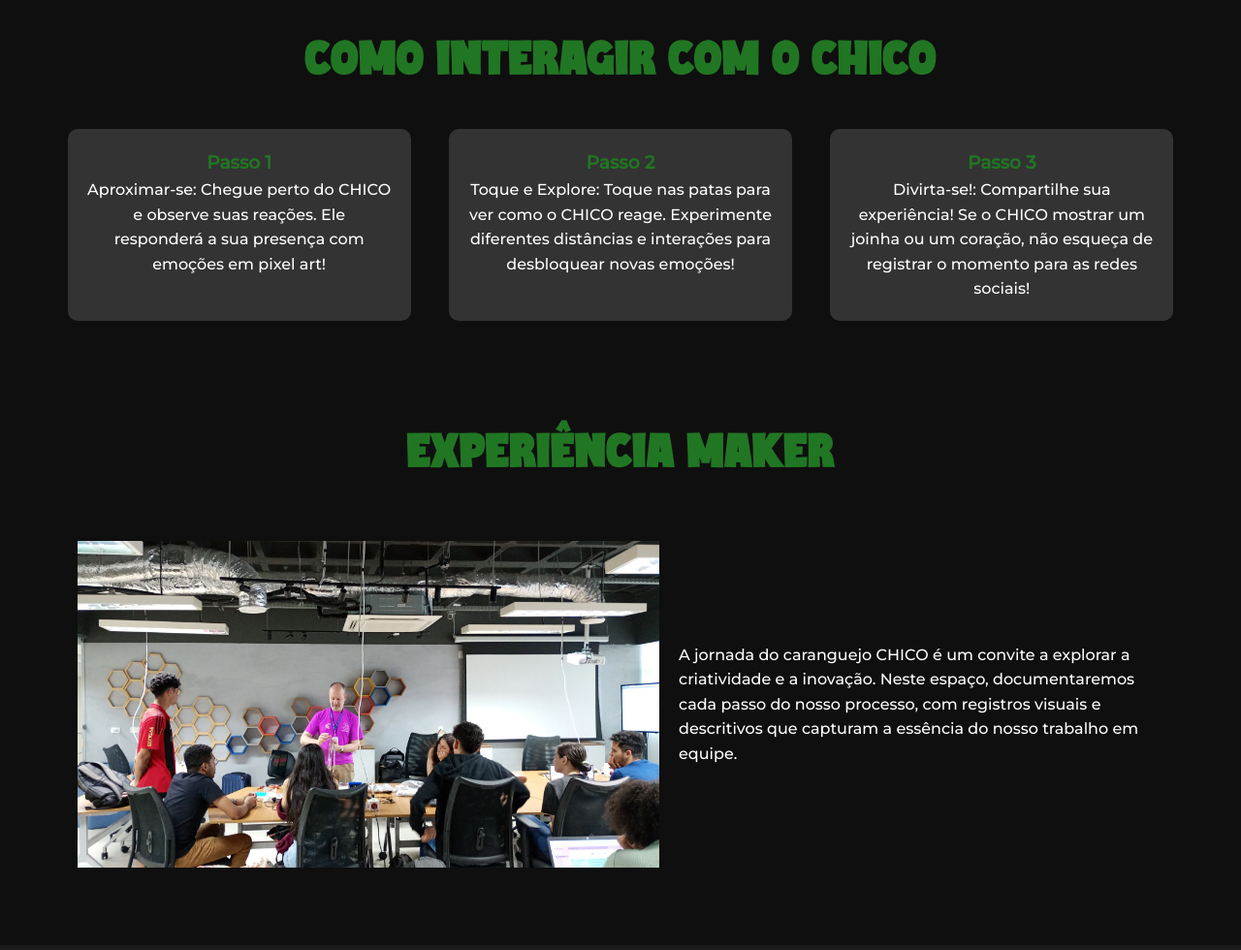
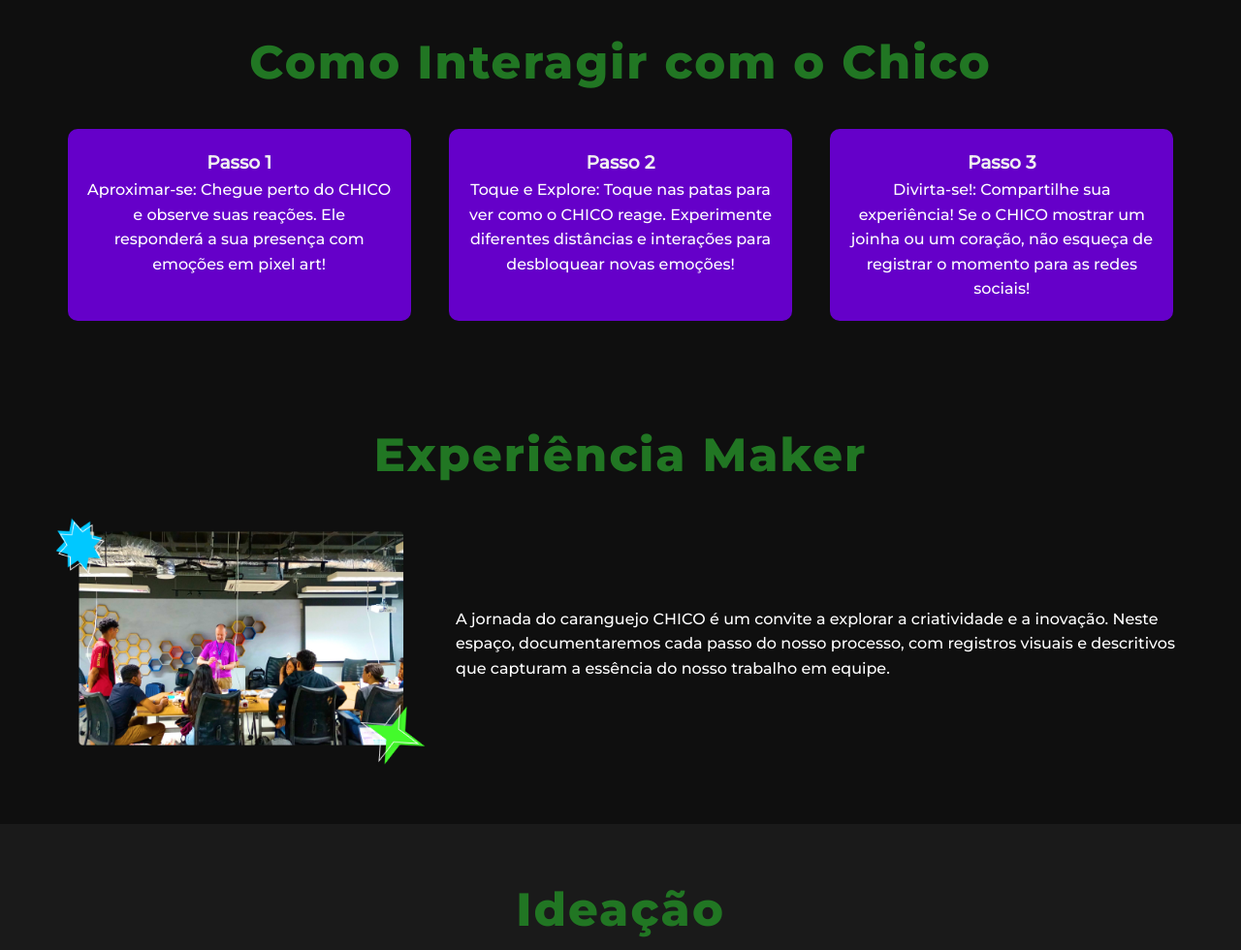
Before and after one commit to helomchdo/Chico, a plain HTML site: page index.html in a window 1280 px wide. Shown: the part 1560-2540 px from the top of the page at 97% size. Drawn offline with nearby package versions, Linux system fonts and the light colour scheme.

Commit message:
ajustinhos

```diff
--- a/index.html
+++ b/index.html
@@ -81,7 +81,7 @@
       <section id="about">
         <h2>Sobre o Projeto</h2>
         <img
-          src="sobre.png"
+          src="sobre.png (1).png"
           alt="Imagem sobre o projeto"
           style="width: 100%; max-width: 400px"
         />
@@ -158,7 +158,10 @@
       <section id="maker">
         <h2>Experiência Maker</h2>
         <div class="maker-container">
-          <img src="img/reuniao.jpg" alt="Imagem sobre o projeto" />
+          <img
+          src="img/exp maker.png" alt="Imagem sobre o projeto"
+          style="width: 100%; max-width: 400px"
+          />
           <p>
             A jornada do caranguejo CHICO é um convite a explorar a criatividade
             e a inovação. Neste espaço, documentaremos cada passo do nosso
@@ -182,21 +185,21 @@
               <!-- Slides -->
               <div class="swiper-slide">
                 <img
-                  src="img/ideacao001.webp"
+                  src="img/ideacao001.png"
                   alt="Imagem sobre o projeto"
                   style="width: 100%; max-width: 600px"
                 />
               </div>
               <div class="swiper-slide">
                 <img
-                  src="img/ideacao2.jpg"
+                  src="img/ideacao 2.png"
                   alt="Imagem sobre o projeto"
                   style="width: 100%; max-width: 600px"
                 />
               </div>
               <div class="swiper-slide">
                 <img
-                  src="img/ideacao.jpg"
+                  src="img/ideacao.png"
                   alt="Imagem sobre o projeto"
                   style="width: 100%; max-width: 600px"
                 />
--- a/style.css
+++ b/style.css
@@ -52,8 +52,8 @@
 }
 
 @font-face {
-  font-family: "Mighty Sans";
-  src: url("Mighty\ Sans.otf");
+  font-family: "Montserrat-ebold";
+  src: url("Montserrat-ExtraBold.ttf");
 }
 
 html {
@@ -304,7 +304,7 @@ nav ul li a:hover {
 }
 
 #hero h1 {
-  font-family: "Mighty Sans";
+  font-family: "Montserrat-ebold";
   font-size: 3rem;
   color: #217623;
   letter-spacing: 2px;
@@ -313,7 +313,7 @@ nav ul li a:hover {
 }
 
 #hero p {
-  font-family: "Mighty Sans";
+  font-family: "Montserrat-ebold";
   margin-top: 10px;
   font-size: 1.2rem;
   color: #ccc;
@@ -356,7 +356,7 @@ section {
 }
 
 section h2 {
-  font-family: "Mighty Sans";
+  font-family: "Montserrat-ebold";
   font-size: 3rem;
   color: #217623;
   letter-spacing: 2px;
@@ -386,18 +386,18 @@ section h2 {
 
 .step {
   width: 30%;
-  background-color: #333;
+  background-color: #6500C9;
   padding: 20px;
   border-radius: 10px;
   transition: background-color 0.3s ease;
 }
 
 .step h3 {
-  color: #217623;
+  color: #f0f0f0;
 }
 
 .step:hover {
-  background-color: #444;
+  background-color: #FF0095;
 }
 
 .maker-container {
@@ -406,23 +406,12 @@ section h2 {
   align-items: center;
   justify-content: flex-start;
   /* Alinha o conteúdo à esquera */
-  padding: 30px;
   gap: 20px;
   margin: 0px auto;
 }
 
 .maker-container p {
   text-align: left;
-}
-
-.maker-container img {
-  width: auto;
-  /* garante que a imagem ocupe 100% espaço disponivel */
-  height: auto;
-  max-width: 600px;
-  /* Aumente o tamanho máximo se desejado */
-  max-height: 100%;
-  /* Mantém a altura máxima para evitar distorção */
 }
 
 .heading-section {
@@ -432,7 +421,7 @@ section h2 {
 }
 
 .id {
-  font-family: "Mighty Sans";
+  font-family: "Montserrat-ebold";
   font-size: 3rem;
   color: #217623;
   letter-spacing: 2px;
```
Also changed, not shown: Montserrat-ExtraBold.ttf (added), img/exp maker.png (added), img/ideacao 2.png (added), img/ideacao.jpg (deleted), img/ideacao.png (added), img/ideacao001.png (added), img/ideacao001.webp (deleted), img/ideacao1.jpg (deleted), sobre.png (deleted), sobre.png (1).png (added).
